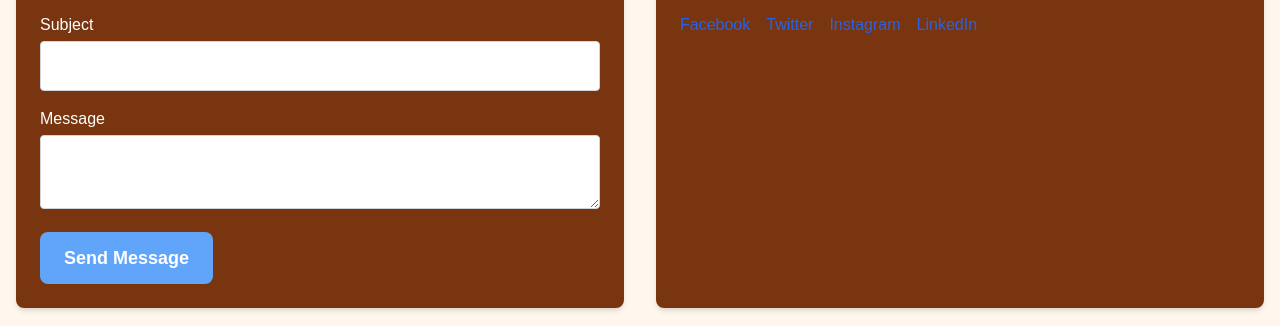
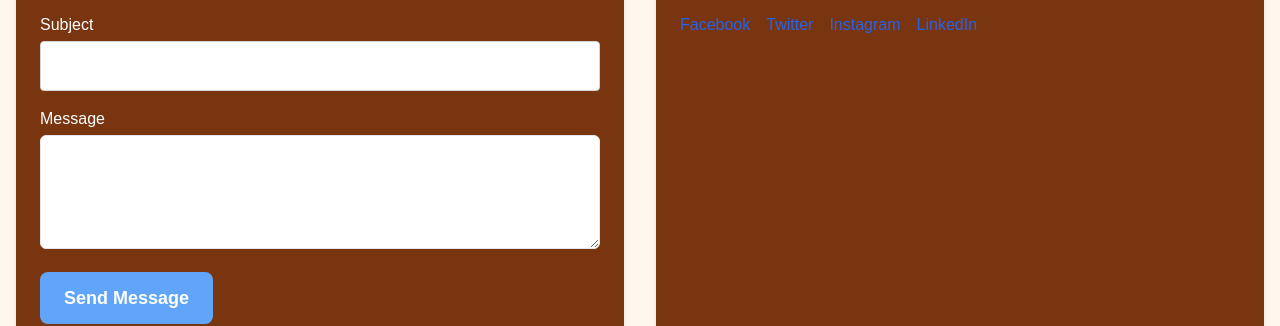
Before and after one commit to Bikash168/Trident-Group, a Next.js app: page / in a window 1280 px wide. Shown: the part 5003-5329 px from the top of the page. Built offline with nearby package versions, Linux system fonts and the light colour scheme.

Commit message:
new changes

```diff
--- a/pages/components/ContactSection.tsx
+++ b/pages/components/ContactSection.tsx
@@ -98,15 +98,10 @@ export default function ContactSection() {
               </div>
               <div className="mb-4">
                 <label className="block text-white mb-1" htmlFor="message">Message</label>
-                <textarea
-                  name="message"
-                  id="message"
-                  value={formData.message}
-                  onChange={handleChange}
-                  required
-                  rows=""
-                  className="w-full p-3 border border-gray-300 rounded"
-                />
+                <textarea id="message" name="message" rows="4" required className="w-full border rounded-md p-2"></textarea>
+
+
+
               </div>
               <button
                 type="submit"
--- a/pages/contact.tsx
+++ b/pages/contact.tsx
@@ -36,7 +36,8 @@ export default function Contact() {
 
                 <div className="mb-4">
                   <label htmlFor="message" className="block text-gray-700 mb-2">Message:</label>
-                  <textarea id="message" name="message" rows={4} required className="w-full border rounded-md p-2"></textarea>
+                  <textarea id="message" name="message" rows="4" required className="w-full border rounded-md p-2"></textarea>
+
                 </div>
 
                 <button type="submit" className="bg-[#316b9e] text-white rounded-md py-2 px-4 hover:bg-[#254b7d] transition duration-300">
```
